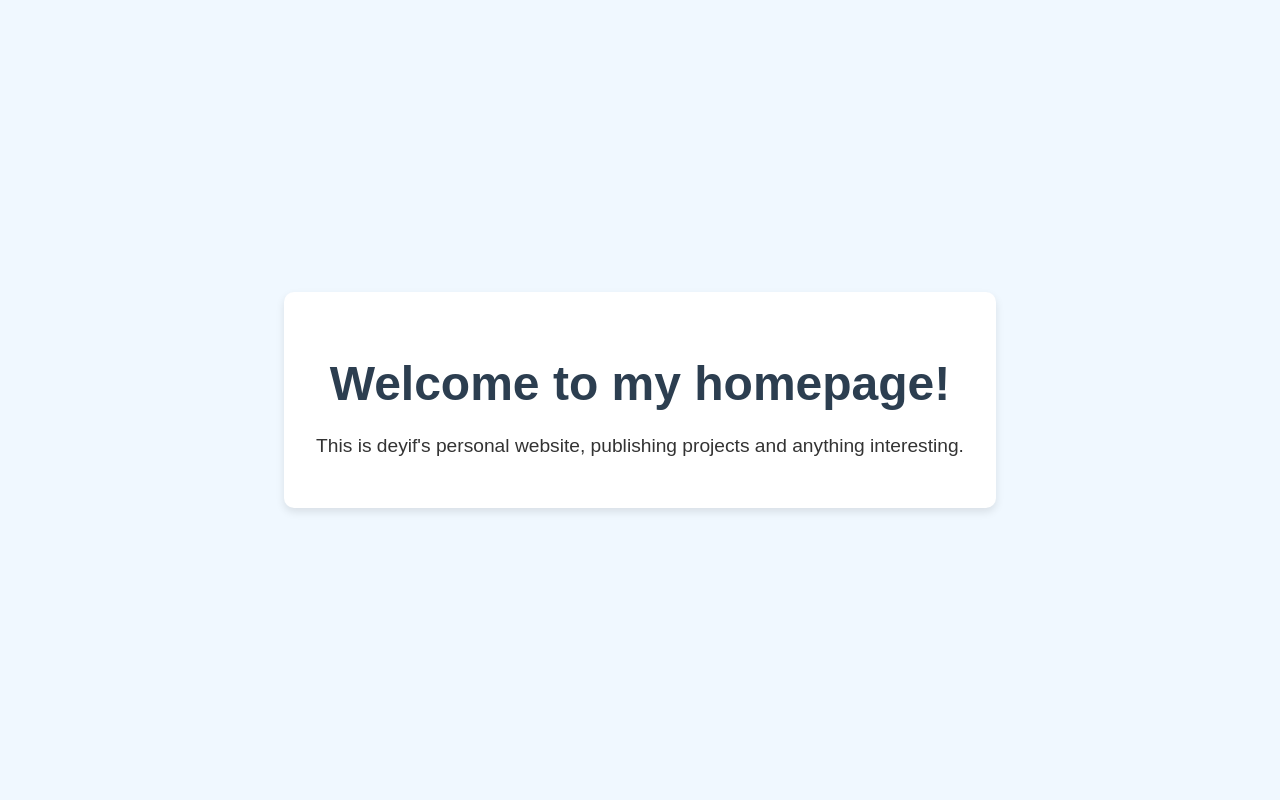
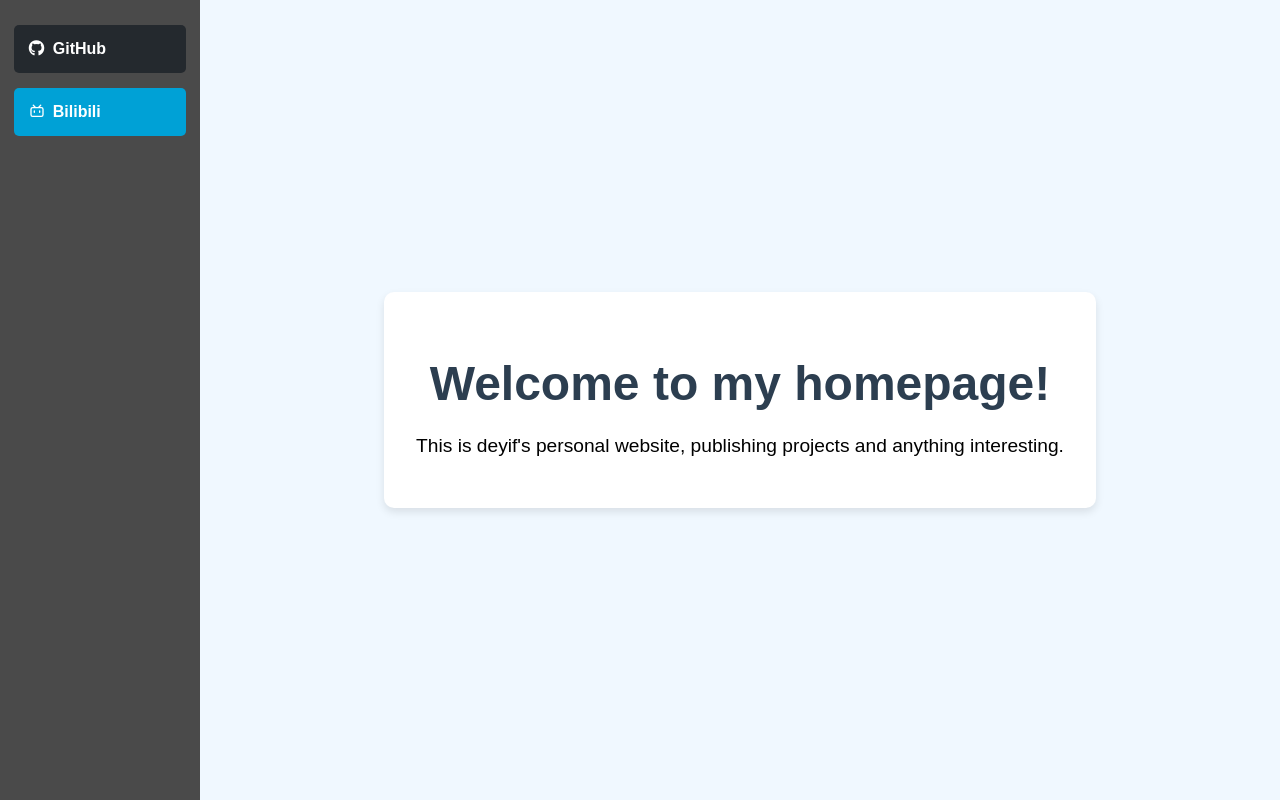
Before and after one commit to DEYIF/deyif.github.io, a plain HTML site: page index.html in a window 1280 px wide. Drawn offline with Linux system fonts and the light colour scheme.

Commit message:
added buttons linked to Github and Bilibili

```diff
--- a/index.html
+++ b/index.html
@@ -3,18 +3,37 @@
 <head>
     <meta charset="UTF-8">
     <meta name="viewport" content="width=device-width, initial-scale=1.0">
-    <title>My GitHub Page</title>
+    <title>My Personal Page</title>
+    <link rel="stylesheet" href="https://cdnjs.cloudflare.com/ajax/libs/font-awesome/6.4.0/css/all.min.css">
     <style>
         body {
             font-family: Arial, sans-serif;
-            background-color: #f0f8ff;
-            color: #333;
             margin: 0;
             padding: 0;
             display: flex;
+            min-height: 100vh;
+        }
+        .sidebar {
+            width: 150px;
+            background-color: #4a4a4a;
+            padding: 25px;
+            display: flex;
+            flex-direction: column;
+            align-items: center;
+        }
+        .main-content {
+            flex-grow: 1;
+            background-color: #f0f8ff;
+            display: flex;
             justify-content: center;
             align-items: center;
-            height: 100vh;
+            padding: 20px;
+        }
+        .container {
+            background: #fff;
+            padding: 2em;
+            border-radius: 10px;
+            box-shadow: 0 4px 8px rgba(0, 0, 0, 0.1);
             text-align: center;
         }
         h1 {
@@ -26,18 +45,59 @@
             font-size: 1.2em;
             margin-top: 0;
         }
-        .container {
-            background: #fff;
-            padding: 2em;
-            border-radius: 10px;
-            box-shadow: 0 4px 8px rgba(0, 0, 0, 0.1);
+        .nav-button {
+            display: flex;
+            align-items: flex-start;
+            width: 95%;
+            padding: 15px;
+            margin-bottom: 15px;
+            color: #ffffff;
+            text-decoration: none;
+            border-radius: 5px;
+            font-weight: bold;
+            transition: background-color 0.3s ease;
+        }
+        .github-button {
+            background-color: #24292e;
+        }
+        .github-button:hover {
+            background-color: #0366d6;
+        }
+        .bilibili-button {
+            background-color: #00a1d6;
+        }
+        .bilibili-button:hover {
+            background-color: #0086b3;
+        }
+        .nav-button i,
+        .nav-button svg {
+            margin-right: 8px;
+            width: 16px;
+            height: 16px;
+        }
+        .bilibili-icon {
+            fill: #ffffff;
         }
     </style>
 </head>
 <body>
-    <div class="container">
-        <h1>Welcome to my homepage!</h1>
-        <p>This is deyif's personal website, publishing projects and anything interesting.</p>
+    <div class="sidebar">
+        <a href="https://github.com/DEYIF" class="nav-button github-button" target="_blank">
+            <i class="fab fa-github"></i>
+            <span>GitHub</span>
+        </a>
+        <a href="https://space.bilibili.com/456201605?spm_id_from=333.788.0.0" class="nav-button bilibili-button" target="_blank">
+            <svg class="bilibili-icon" viewBox="0 0 1024 1024" version="1.1" xmlns="http://www.w3.org/2000/svg">
+                <path d="M306.005333 117.632L444.330667 256h135.296l138.368-138.325333a42.666667 42.666667 0 0 1 60.373333 60.373333L700.330667 256H789.333333A149.333333 149.333333 0 0 1 938.666667 405.333333v341.333334a149.333333 149.333333 0 0 1-149.333334 149.333333h-554.666666A149.333333 149.333333 0 0 1 85.333333 746.666667v-341.333334A149.333333 149.333333 0 0 1 234.666667 256h88.96L245.632 177.962667a42.666667 42.666667 0 0 1 60.373333-60.373334zM789.333333 341.333333h-554.666666a64 64 0 0 0-63.701334 57.856L170.666667 405.333333v341.333334a64 64 0 0 0 57.856 63.701333L234.666667 810.666667h554.666666a64 64 0 0 0 63.701334-57.856L853.333333 746.666667v-341.333334A64 64 0 0 0 789.333333 341.333333zM341.333333 469.333333a42.666667 42.666667 0 0 1 42.666667 42.666667v85.333333a42.666667 42.666667 0 0 1-85.333333 0v-85.333333a42.666667 42.666667 0 0 1 42.666666-42.666667z m341.333334 0a42.666667 42.666667 0 0 1 42.666666 42.666667v85.333333a42.666667 42.666667 0 0 1-85.333333 0v-85.333333a42.666667 42.666667 0 0 1 42.666667-42.666667z"/>
+            </svg>
+            <span>Bilibili</span>
+        </a>
+    </div>
+    <div class="main-content">
+        <div class="container">
+            <h1>Welcome to my homepage!</h1>
+            <p>This is deyif's personal website, publishing projects and anything interesting.</p>
+        </div>
     </div>
 </body>
 </html>
```
